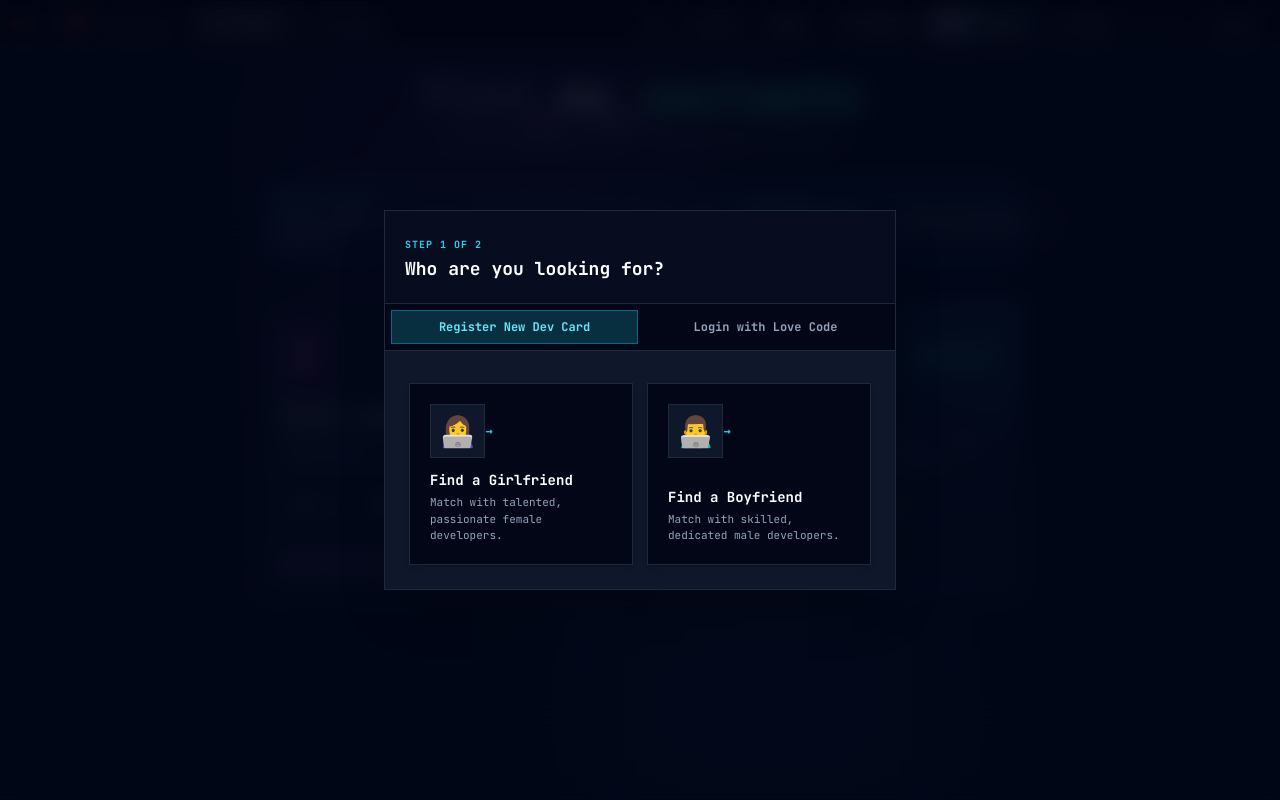
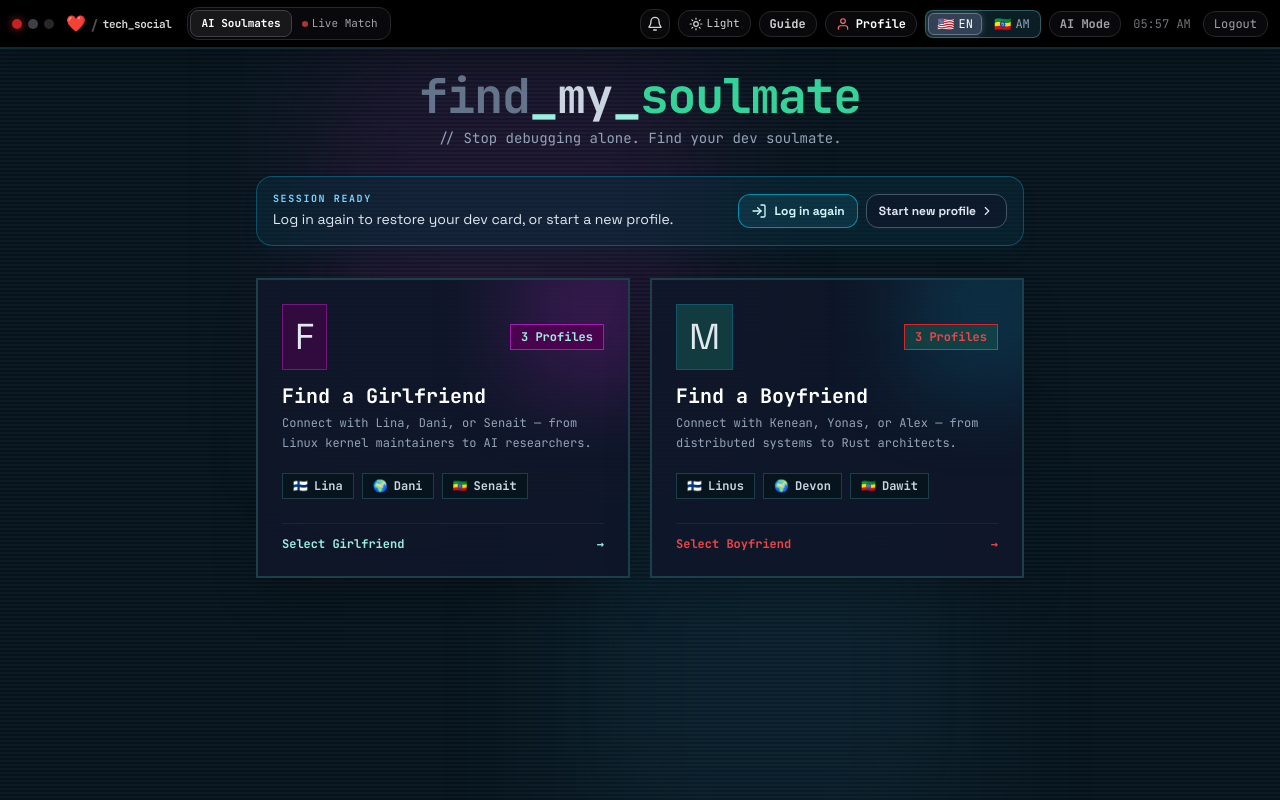
Before and after one commit to Lido01/find-my-soulmate, a React (Vite) app: page / in a window 1280 px wide. Built offline with nearby package versions, Linux system fonts and the light colour scheme.

Commit message:
feat(app): synchronize profile on mount, handle incoming chat invites without navigation hijack

```diff
--- a/src/App.jsx
+++ b/src/App.jsx
@@ -17,6 +17,7 @@ import {
 } from './utils/storage.js';
 import { validateApiKey, cleanApiKey } from './utils/gemini.js';
 import { soundEngine } from './utils/audio.js';
+import { IconChevronDown, IconChevronUp } from './components/ui/Icons.jsx';
 
 // Layout components
 import HeaderBar from './components/layout/HeaderBar.jsx';
@@ -68,7 +69,9 @@ export default function App() {
   const [showProfileModal, setShowProfileModal] = useState(false);
   const [showOnboarding, setShowOnboarding] = useState(false);
   const [showAboutModal, setShowAboutModal] = useState(false);
-  const [showDevRegisterModal, setShowDevRegisterModal] = useState(() => !loadUserProfile()?.isRegistered);
+  // Keep the discovery screen visible on first load; registration opens when the
+  // user chooses a target or uses the Dev Card action.
+  const [showDevRegisterModal, setShowDevRegisterModal] = useState(false);
   const [registerModalAuthMode, setRegisterModalAuthMode] = useState('register');
   const [defaultRegisterTarget, setDefaultRegisterTarget] = useState(null);
   const [showMobileNav, setShowMobileNav] = useState(false);
@@ -90,7 +93,6 @@ export default function App() {
   const [chatMode, setChatMode] = useState('virtual');
   const [activeRealPeer, setActiveRealPeer] = useState(null);
   const [onlinePeers, setOnlinePeers] = useState([]);
-  const [chatNotification, setChatNotification] = useState(null);
 
   // Unread message tracking per peer
   const [unreadCounts, setUnreadCounts] = useState(() => {
@@ -126,6 +128,21 @@ export default function App() {
     }
   }, [userProfile?.id, userProfile?.isRegistered]);
 
+  // Sync latest user profile (friends, followers, following) from server on load
+  useEffect(() => {
+    if (userProfile?.id) {
+      wsService.fetchUserProfile(userProfile.id).then((freshUser) => {
+        if (freshUser) {
+          setUserProfileState((prev) => {
+            const merged = { ...prev, ...freshUser };
+            saveUserProfile(merged);
+            return merged;
+          });
+        }
+      });
+    }
+  }, [userProfile?.id]);
+
   // Listen for room entry, presence and incoming chat notifications from WebSocket service
   useEffect(() => {
     const unbindRoom = wsService.on('room:entered', ({ peer }) => {
@@ -133,6 +150,26 @@ export default function App() {
       setChatMode('real_ws');
       if (peer?.id) {
         setUnreadCounts((prev) => ({ ...prev, [peer.id]: 0 }));
+      }
+    });
+
+    const unbindIncomingInvite = wsService.on('chat:incoming_invite', ({ peer, inviter }) => {
+      const fromPeer = peer || inviter;
+      if (fromPeer?.id) {
+        soundEngine.playRomanticChime();
+        setUnreadCounts((prev) => ({ ...prev, [fromPeer.id]: (prev[fromPeer.id] || 0) + 1 }));
+        setNotifications((prev) => [
+          {
+            id: `invite_${Date.now()}_${fromPeer.id}`,
+            type: 'message',
+            targetUserId: userProfile?.id,
+            fromUser: fromPeer,
+            text: `${fromPeer.name || 'Developer'} started a chat conversation with you! 💬`,
+            read: false,
+            timestamp: new Date().toISOString(),
+          },
+          ...prev,
+        ]);
       }
     });
 
@@ -150,24 +187,12 @@ export default function App() {
           return { ...prev, [msg.senderId]: nextCount };
         });
 
-        setChatNotification({
-          id: msg.id,
-          senderId: msg.senderId,
-          senderName: msg.senderName || 'Developer',
-          senderHandle: msg.senderHandle || '@dev',
-          senderEmoji: msg.senderEmoji || '👩‍💻',
-          senderAvatarUrl: msg.senderAvatarUrl || null,
-          text: msg.text || (msg.isImage ? 'Shared a photo 📷' : msg.isCode ? 'Sent code 💻' : 'New message'),
-        });
-
-        setTimeout(() => {
-          setChatNotification((prev) => (prev?.id === msg.id ? null : prev));
-        }, 6000);
       }
     });
 
     return () => {
       unbindRoom();
+      unbindIncomingInvite();
       unbindPresence();
       unbindIncoming();
     };
@@ -268,7 +293,7 @@ export default function App() {
   const aiModeActive = Boolean(apiKey);
 
   return (
-    <div className={`h-[100dvh] min-h-[100dvh] w-full flex flex-col font-mono overflow-hidden select-text transition-colors duration-200 ${
+    <div className={`app-shell h-[100dvh] min-h-[100dvh] w-full flex flex-col overflow-hidden select-text transition-colors duration-200 ${
       theme === 'light' ? 'theme-light bg-slate-50 text-slate-900' : 'bg-slate-950 text-slate-200'
     }`}>
       {/* Top header */}
@@ -284,6 +309,11 @@ export default function App() {
         onOpenProfile={() => setShowProfileModal(true)}
         onOpenRegister={(target) => {
           setDefaultRegisterTarget(target || null);
+          setShowDevRegisterModal(true);
+        }}
+        onOpenLogin={() => {
+          setRegisterModalAuthMode('login');
+          setDefaultRegisterTarget(null);
           setShowDevRegisterModal(true);
         }}
         onOpenAbout={() => setShowAboutModal(true)}
@@ -395,6 +425,7 @@ export default function App() {
                 unreadCounts={unreadCounts}
                 onSelectPeer={(peer) => handleOpenPeerChat(peer)}
                 onOpenProfile={() => setShowProfileModal(true)}
+                onUpdateUserProfile={handleSaveProfile}
                 onOpenRegister={(target) => {
                   setDefaultRegisterTarget(target || null);
                   setShowDevRegisterModal(true);
@@ -436,6 +467,7 @@ export default function App() {
                   userProfile={userProfile}
                   onOpenLoveHub={() => setLoveDrawerOpen((prev) => !prev)}
                   onToggleMobileSidebar={() => setMobileSidebarOpen((prev) => !prev)}
+                  mobileSidebarOpen={mobileSidebarOpen}
                   t={t}
                   lang={lang}
                   aiModeActive={aiModeActive}
@@ -605,76 +637,12 @@ export default function App() {
       <MoodToast mood={moodToast.mood} visible={moodToast.visible} t={t} lang={lang} />
       <LoveWordBubble lang={lang} />
 
-      {/* Real-Time Incoming Social Chat Notification Toast (Clickable with Unread Count) */}
-      {chatNotification && (
-        <div
-          onClick={() => {
-            const peer = onlinePeers.find((p) => p.id === chatNotification.senderId) || {
-              id: chatNotification.senderId,
-              name: chatNotification.senderName,
-              handle: chatNotification.senderHandle,
-              emoji: chatNotification.senderEmoji,
-              avatarUrl: chatNotification.senderAvatarUrl,
-            };
-            handleOpenPeerChat(peer);
-            setChatNotification(null);
-          }}
-          className="fixed top-14 right-3 sm:right-6 z-50 max-w-sm w-full bg-slate-900 border-2 border-cyan-400 rounded-2xl p-3 shadow-2xl flex items-center gap-3 animate-slide-up cursor-pointer hover:bg-slate-850 hover:scale-[1.02] transition-all font-mono"
-          title="Click to view message and start chat"
-        >
-          <div className="relative shrink-0">
-            <div className="w-11 h-11 rounded-xl bg-slate-950 border border-slate-700 flex items-center justify-center overflow-hidden">
-              {chatNotification.senderAvatarUrl ? (
-                <img src={chatNotification.senderAvatarUrl} alt={chatNotification.senderName} className="w-full h-full object-cover" />
-              ) : (
-                <span className="text-2xl">{chatNotification.senderEmoji}</span>
-              )}
-            </div>
-            {/* Pulsing indicator */}
-            <span className="absolute -top-1 -right-1 w-3 h-3 rounded-full bg-rose-500 animate-ping" />
-            <span className="absolute -top-1 -right-1 w-3 h-3 rounded-full bg-rose-500" />
-          </div>
-
-          <div className="flex-1 min-w-0">
-            <div className="flex items-center justify-between">
-              <h4 className="font-bold text-xs text-white truncate flex items-center gap-1.5">
-                <span>{chatNotification.senderName}</span>
-                <span className="text-[10px] text-slate-400">{chatNotification.senderHandle}</span>
-              </h4>
-              <div className="flex items-center gap-1">
-                {(unreadCounts[chatNotification.senderId] || 1) > 1 && (
-                  <span className="px-1.5 py-0.2 rounded-full bg-rose-500 text-white text-[9px] font-black">
-                    {unreadCounts[chatNotification.senderId]} msgs
-                  </span>
-                )}
-                <span className="text-[10px] text-cyan-400 font-bold">New</span>
-              </div>
-            </div>
-            <p className="text-[11px] text-slate-300 truncate mt-0.5">{chatNotification.text}</p>
-            <span className="text-[10px] text-cyan-300 font-bold block mt-1 hover:underline">
-              {lang === 'am' ? 'መልእክት ይመልከቱ →' : 'Click to reply in chat →'}
-            </span>
-          </div>
-
-          <button
-            type="button"
-            onClick={(e) => {
-              e.stopPropagation();
-              setChatNotification(null);
-            }}
-            className="text-slate-400 hover:text-white text-xs p-1 rounded-lg bg-slate-850 border border-slate-800"
-            title="Dismiss notification"
-          >
-            ✕
-          </button>
-        </div>
-      )}
     </div>
   );
 }
 
 // ── Inline Chat Header ────────────────────────────────────────────────────────
-function ChatHeader({ character, charState, userProfile, onOpenLoveHub, onToggleMobileSidebar, t, lang, aiModeActive }) {
+function ChatHeader({ character, charState, userProfile, onOpenLoveHub, onToggleMobileSidebar, mobileSidebarOpen, t, lang, aiModeActive }) {
   const mood = MOOD_META[charState.mood] || MOOD_META.curious;
   const borderColor = character?.borderColor || '#10b981';
 
@@ -715,11 +683,14 @@ function ChatHeader({ character, charState, userProfile, onOpenLoveHub, onToggle
       <button
         type="button"
         onClick={onToggleMobileSidebar}
-        className="md:hidden flex items-center gap-1 font-mono text-xs px-2.5 py-1  bg-slate-900 border border-slate-700 text-slate-300 hover:text-white shrink-0"
+        className={`md:hidden flex items-center gap-1.5 font-mono text-xs px-2.5 py-1.5 rounded-xl bg-cyan-950/60 border border-cyan-700/70 text-cyan-200 hover:bg-cyan-900/70 shrink-0 shadow-sm ${
+          mobileSidebarOpen ? 'ring-1 ring-cyan-400/50' : ''
+        }`}
         title="View partner stats & switcher"
       >
-        <span>📊</span>
-        <span>Stats</span>
+        <span className="h-1.5 w-1.5 rounded-full bg-cyan-300" />
+        <span>Partner</span>
+        {mobileSidebarOpen ? <IconChevronUp className="w-3.5 h-3.5" /> : <IconChevronDown className="w-3.5 h-3.5" />}
       </button>
 
       {/* Desktop stats right cluster */}
```
